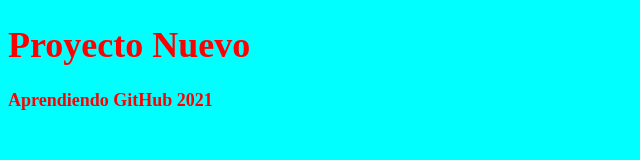
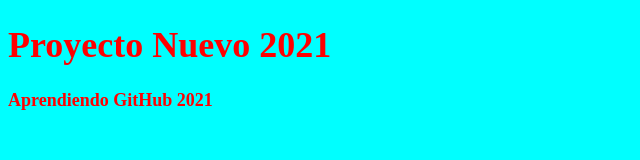
Before and after one commit to Angelamtj/PrimerProyecto, a plain HTML site: page index.html in a window 1280 px wide. Shown: the whole page, without its empty margins (0-640 px from the left). Drawn offline with Linux system fonts and the light colour scheme.

Commit message:
Update index.html

```diff
--- a/index.html
+++ b/index.html
@@ -8,7 +8,7 @@
     <link href="css/estilos.css" rel="stylesheet" type="text/css">
 </head>
 <body>
-    <h1>Proyecto Nuevo</h1>
+    <h1>Proyecto Nuevo 2021</h1>
     <p>Aprendiendo GitHub 2021</p>
 
 </body>
```
